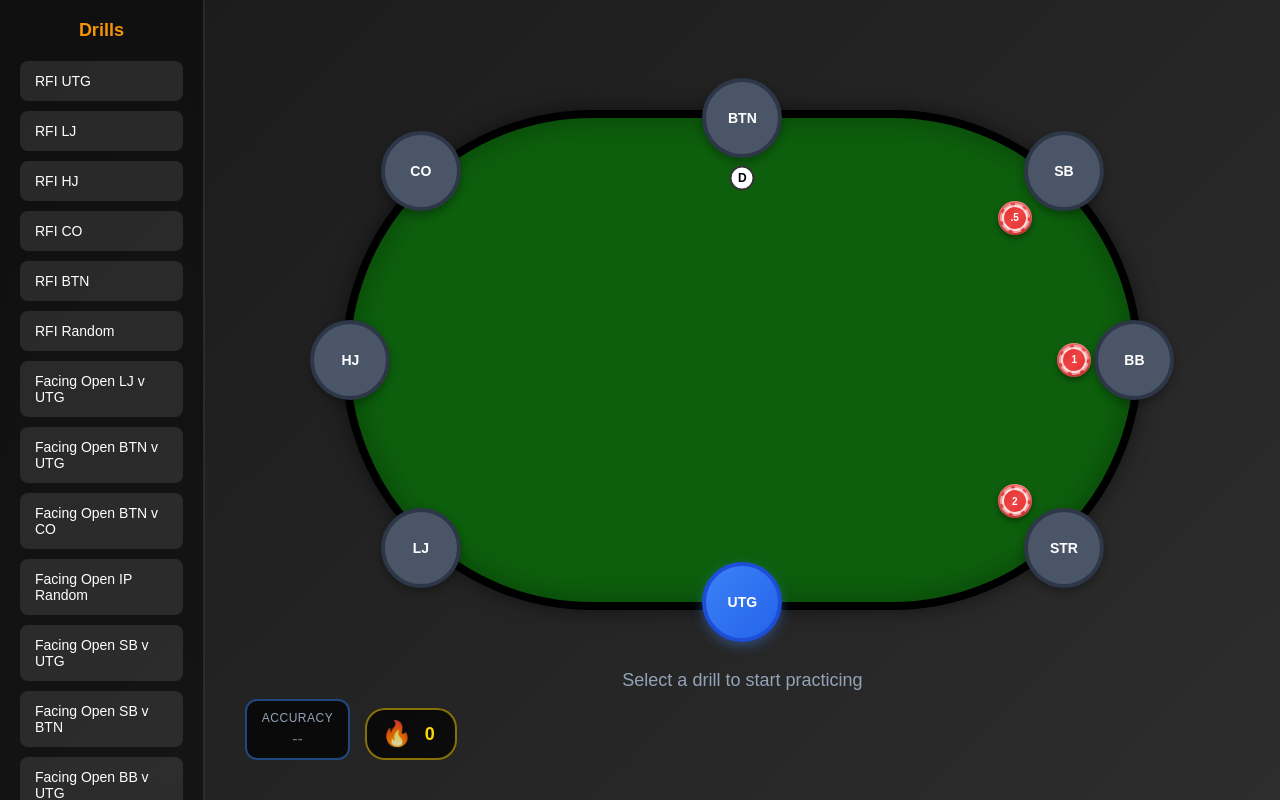
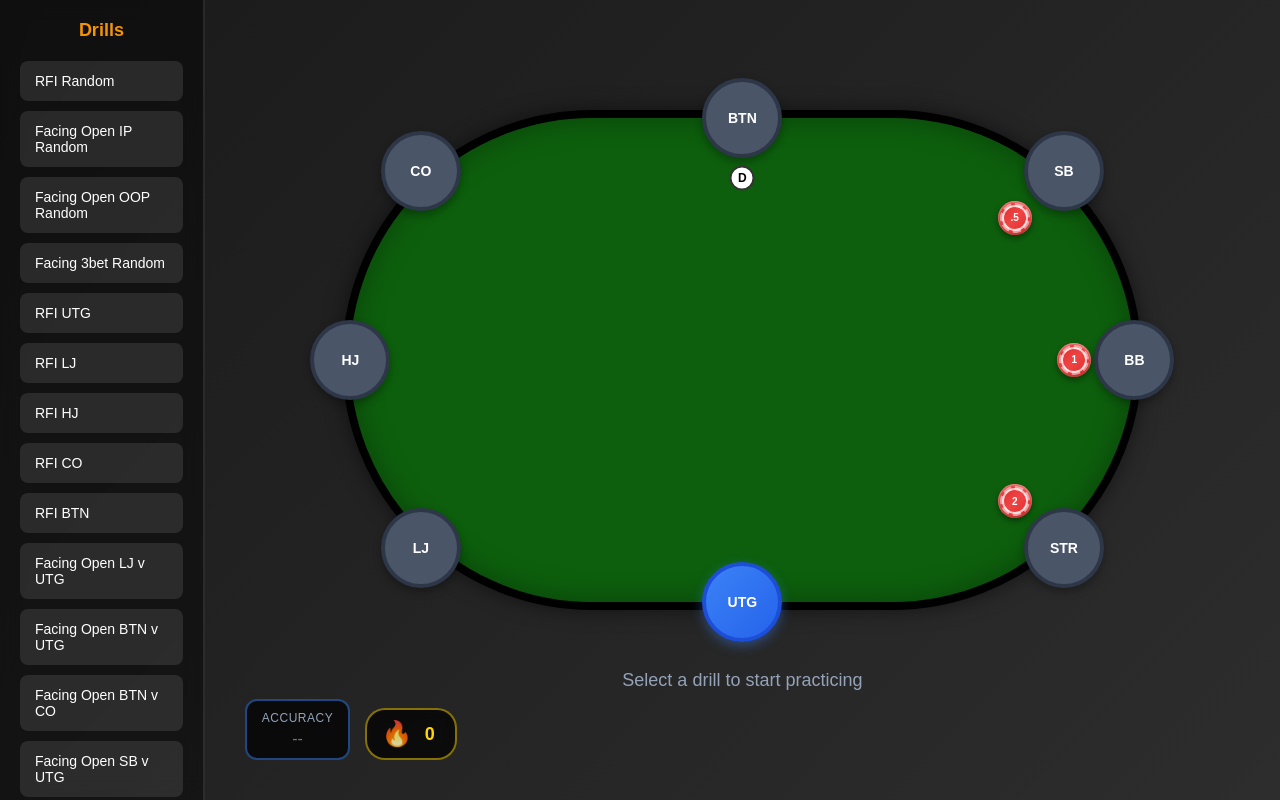
Before and after one commit to GTOJake/gtotrainer, a React (Create React App) app: page / in a window 1280 px wide. Built offline with nearby package versions, Linux system fonts and the light colour scheme.

Commit message:
More drills, general updates

```diff
--- a/src/App.js
+++ b/src/App.js
@@ -2,7 +2,7 @@ import React, { useState, useEffect } from 'react';
 
 import './App.css';
 import { drillActions } from './data/drillActions';
-import { EXCLUDED_HANDS, EXCLUDED_HANDS_RFI, EXCLUDED_HANDS_FACING_OPEN } from './data/excludedHandsGeneral';
+import {EXCLUDED_HANDS_RFI, EXCLUDED_HANDS_FACING_OPEN, EXCLUDED_HANDS_BLINDS } from './data/excludedHandsGeneral';
 
 // Hand classification utilities
 const getHandKey = (card1, card2) => {
@@ -68,9 +68,14 @@ const getExcludedHands = (drillName) => {
     return EXCLUDED_HANDS_RFI;
   }
 
-  // Check if this is a Facing Open drill
-  if (drillName && drillName.startsWith('Facing Open ')) {
-    return EXCLUDED_HANDS_FACING_OPEN;
+  // Check if this is a Facing Open drill and doesn't contain "STR"
+  if (drillName && drillName.startsWith('Facing Open ') && !drillName.includes('STR')) {
+  return EXCLUDED_HANDS_FACING_OPEN;
+  }
+
+  // If drill involving Straddle, use new excluded hands
+  if (drillName && drillName.includes('STR')) {
+    return EXCLUDED_HANDS_BLINDS;
   }
 
   // Check if this is a 3bet drill
@@ -89,9 +94,6 @@ const getExcludedHands = (drillName) => {
     // Exclude all hands that are NOT in the RFI range
     return allPossibleHands.filter(handKey => !rfiHands.includes(handKey));
   }
-
-  // For any other drills, use the general excluded hands
-  return EXCLUDED_HANDS;
 };
 
 // Helper function to generate all possible hand keys
@@ -263,23 +265,41 @@ const PokerTable = ({ selectedDrill }) => {
   };
 
   const dealNewHand = () => {
+    // Determine the current drill name for logic
+    let currentDrillName = selectedDrill?.name;
+
     if (selectedDrill?.name === 'RFI Random') {
       const rfiPositions = ['UTG', 'LJ', 'HJ', 'CO', 'BTN'];
       const randomPos = rfiPositions[Math.floor(Math.random() * rfiPositions.length)];
       setRandomPosition(randomPos);
+      currentDrillName = `RFI ${randomPos}`;
     }
 
     if (selectedDrill?.name === 'Facing Open IP Random') {
       const facingOpenDrills = ['Facing Open LJ v UTG', 'Facing Open BTN v UTG', 'Facing Open BTN v CO'];
       const randomDrill = facingOpenDrills[Math.floor(Math.random() * facingOpenDrills.length)];
       setRandomPosition(randomDrill);
+      currentDrillName = randomDrill;
     }
 
+    if (selectedDrill?.name === 'Facing Open OOP Random') {
+      const facingOpenOOPDrills = ['Facing Open SB v UTG', 'Facing Open SB v BTN', 'Facing Open BB v UTG', 'Facing Open BB v BTN', 'Facing Open STR v UTG', 'Facing Open STR v BTN'];
+      const randomDrill = facingOpenOOPDrills[Math.floor(Math.random() * facingOpenOOPDrills.length)];
+      setRandomPosition(randomDrill);
+      currentDrillName = randomDrill;
+    }
+
+    if (selectedDrill?.name === 'Facing 3bet Random') {
+      const facing3betDrills = ['Facing 3bet UTG v LJ', 'Facing 3bet CO v BTN', 'Facing 3bet BTN v SB'];
+      const randomDrill = facing3betDrills[Math.floor(Math.random() * facing3betDrills.length)];
+      setRandomPosition(randomDrill);
+      currentDrillName = randomDrill;
+    }
 
     const allHands = generateAllHands();
 
     // Get the appropriate excluded hands based on drill type
-    const excludedHands = getExcludedHands(selectedDrill?.name);
+    const excludedHands = getExcludedHands(currentDrillName);
 
     // Filter out excluded hands
     const availableHands = allHands.filter(hand => {
@@ -310,6 +330,23 @@ const PokerTable = ({ selectedDrill }) => {
       if (randomPosition === 'Facing Open BTN v UTG') return 'BTN';
       if (randomPosition === 'Facing Open BTN v CO') return 'BTN';
       return 'LJ'; // fallback
+    }
+
+    if (selectedDrill.name === 'Facing Open OOP Random') {
+      if (randomPosition === 'Facing Open SB v UTG') return 'SB';
+      if (randomPosition === 'Facing Open SB v BTN') return 'SB';
+      if (randomPosition === 'Facing Open BB v UTG') return 'BB';
+      if (randomPosition === 'Facing Open BB v BTN') return 'BB';
+      if (randomPosition === 'Facing Open STR v UTG') return 'STR';
+      if (randomPosition === 'Facing Open STR v BTN') return 'STR';
+      return 'SB'; // fallback
+    }
+
+    if (selectedDrill.name === 'Facing 3bet Random') {
+      if (randomPosition === 'Facing 3bet UTG v LJ') return 'UTG';
+      if (randomPosition === 'Facing 3bet CO v BTN') return 'CO';
+      if (randomPosition === 'Facing 3bet BTN v SB') return 'BTN';
+      return 'UTG'; // fallback
     }
 
     if (selectedDrill.name === 'RFI Random') {
@@ -362,16 +399,15 @@ const PokerTable = ({ selectedDrill }) => {
 
 
 
-
-
-
-
-
     const drillWords = selectedDrill.name.split(' ');
     const position = drillWords[drillWords.length - 1];
 
     return positions.includes(position) ? position : 'UTG';
   };
+
+
+
+
 
   const userPosition = getUserPosition();
   //************************************************************************************************************************************* */
@@ -398,6 +434,16 @@ const PokerTable = ({ selectedDrill }) => {
     ...(selectedDrill?.name === 'Facing Open IP Random' && randomPosition === 'Facing Open LJ v UTG' && { 'UTG': '6' }),
     ...(selectedDrill?.name === 'Facing Open IP Random' && randomPosition === 'Facing Open BTN v UTG' && { 'UTG': '6' }),
     ...(selectedDrill?.name === 'Facing Open IP Random' && randomPosition === 'Facing Open BTN v CO' && { 'CO': '6' }),
+    ...(selectedDrill?.name === 'Facing Open OOP Random' && randomPosition === 'Facing Open SB v UTG' && { 'UTG': '6' }),
+    ...(selectedDrill?.name === 'Facing Open OOP Random' && randomPosition === 'Facing Open SB v BTN' && { 'BTN': '6' }),
+    ...(selectedDrill?.name === 'Facing Open OOP Random' && randomPosition === 'Facing Open BB v UTG' && { 'UTG': '6' }),
+    ...(selectedDrill?.name === 'Facing Open OOP Random' && randomPosition === 'Facing Open BB v BTN' && { 'BTN': '6' }),
+    ...(selectedDrill?.name === 'Facing Open OOP Random' && randomPosition === 'Facing Open STR v UTG' && { 'UTG': '6' }),
+    ...(selectedDrill?.name === 'Facing Open OOP Random' && randomPosition === 'Facing Open STR v BTN' && { 'BTN': '6' }),
+    // Handle Facing 3bet Random
+    ...(selectedDrill?.name === 'Facing 3bet Random' && randomPosition === 'Facing 3bet UTG v LJ' && { 'UTG': '6', 'LJ': '19.5' }),
+    ...(selectedDrill?.name === 'Facing 3bet Random' && randomPosition === 'Facing 3bet CO v BTN' && { 'CO': '6', 'BTN': '22.5' }),
+    ...(selectedDrill?.name === 'Facing 3bet Random' && randomPosition === 'Facing 3bet BTN v SB' && { 'BTN': '6', 'SB': '23.5' }),
   };
 
   const rearrangedPositions = [
@@ -467,6 +513,14 @@ const PokerTable = ({ selectedDrill }) => {
       drillToCheck = `RFI ${randomPosition}`;
     }
     if (selectedDrill.name === 'Facing Open IP Random' && randomPosition) {
+      drillToCheck = randomPosition;
+    }
+
+    if (selectedDrill.name === 'Facing Open OOP Random' && randomPosition) {
+      drillToCheck = randomPosition;
+    }
+
+    if (selectedDrill.name === 'Facing 3bet Random' && randomPosition) {
       drillToCheck = randomPosition;
     }
 
@@ -630,16 +684,18 @@ const App = () => {
   const [selectedDrill, setSelectedDrill] = useState(null);
 
   const drills = [
+    { id: 20, name: 'RFI Random' },
+    { id: 21, name: 'Facing Open IP Random' },
+    { id: 22, name: 'Facing Open OOP Random'},
+    { id: 23, name: 'Facing 3bet Random' },
     { id: 1, name: 'RFI UTG' },
     { id: 2, name: 'RFI LJ' },
     { id: 3, name: 'RFI HJ' },
     { id: 4, name: 'RFI CO' },
     { id: 5, name: 'RFI BTN' },
-    { id: 20, name: 'RFI Random' },
     { id: 6, name: 'Facing Open LJ v UTG'},
     { id: 7, name: 'Facing Open BTN v UTG'},
     { id: 8, name: 'Facing Open BTN v CO'},
-    { id: 21, name: 'Facing Open IP Random' },
     { id: 9, name: 'Facing Open SB v UTG'},
     { id: 10, name: 'Facing Open SB v BTN'},
     { id: 11, name: 'Facing Open BB v UTG'},
--- a/src/data/drillActions.js
+++ b/src/data/drillActions.js
@@ -187,7 +187,7 @@ export const drillActions = {
      'AKs': 'raise', 'AQs': ['call', 'raise'], 'AJs': 'call', 'ATs': 'call', 'A9s': 'call', 'A8s': 'call', 'A7s': ['call', 'raise'], 'A6s': 'raise', 'A5s': ['call', 'raise'],
      'A4s': ['call', 'raise'], 'A3s': 'raise', 'A2s': 'raise',
      //suited kings
-     'KQs': 'call', 'KJs': ['call', 'raise'], 'KTs': 'call', 'K9s': 'call', 'K8s': 'raise', 'K7s': ['raise', 'fold'], 'K6s': ['raise', 'fold'], 'K5s': ['raise', 'fold'],
+     'KQs': 'call', 'KJs': ['call', 'raise'], 'KTs': 'call', 'K9s': ['call', 'raise'], 'K8s': 'raise', 'K7s': ['raise', 'fold'], 'K6s': ['raise', 'fold'], 'K5s': ['raise', 'fold'],
      //suited queens
      'QJs': 'call', 'QTs': 'call', 'Q9s': ['call', 'raise'], 'Q8s': ['raise', 'fold'],
      //suited jacks
@@ -227,7 +227,7 @@ export const drillActions = {
      '65s': ['call', 'raise', 'fold'],
      '54s': ['call', 'raise', 'fold'],
      //offsuit hands
-     'AKo': ['call', 'raise', 'fold'], 'AQo': ['call', 'raise'], 'AJo': ['raise', 'fold'],
+     'AKo': ['call', 'raise'], 'AQo': ['call', 'raise'], 'AJo': ['raise', 'fold'],
      'KQo': ['call', 'raise', 'fold'],
   },
   'Facing Open SB v BTN': {
@@ -238,7 +238,7 @@ export const drillActions = {
      //suited aces
      'AKs': 'raise', 'AQs': 'raise', 'AJs': ['call', 'raise'], 'ATs': ['call', 'raise'], 'A9s': ['call', 'raise'], 'A8s': ['call', 'raise'], 'A7s': 'raise',
      'A6s': ['raise', 'fold'],
-     'A5s': 'raise', 'A4s': ['call', 'raise'], 'A3s': ['raise', 'fold', 'call'],
+     'A5s': 'raise', 'A4s': 'raise', 'A3s': ['raise', 'fold'],
      //suited kings
      'KQs': ['call', 'raise'], 'KJs': 'raise', 'KTs': 'raise', 'K9s': 'raise',
      //suited queens
```
Also changed, not shown: src/data/excludedHandsGeneral.js (+20 -14 lines).
